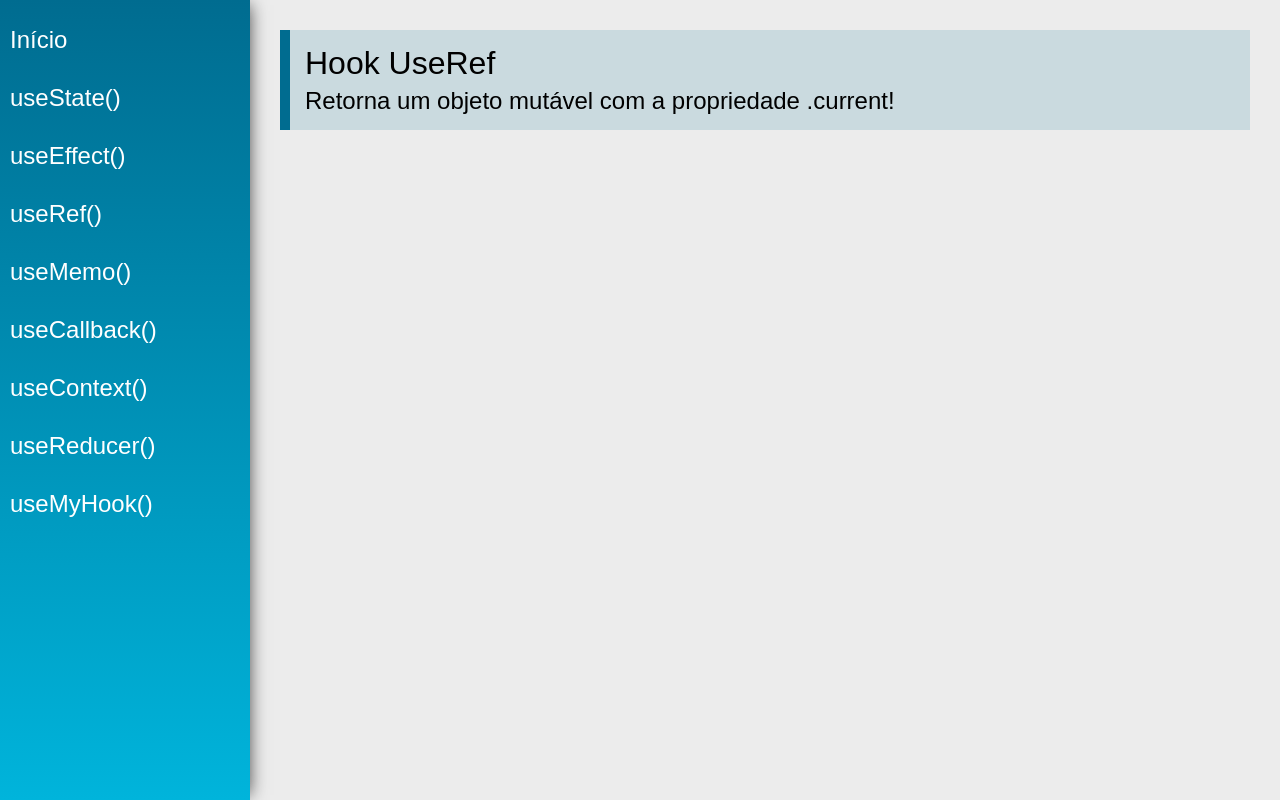
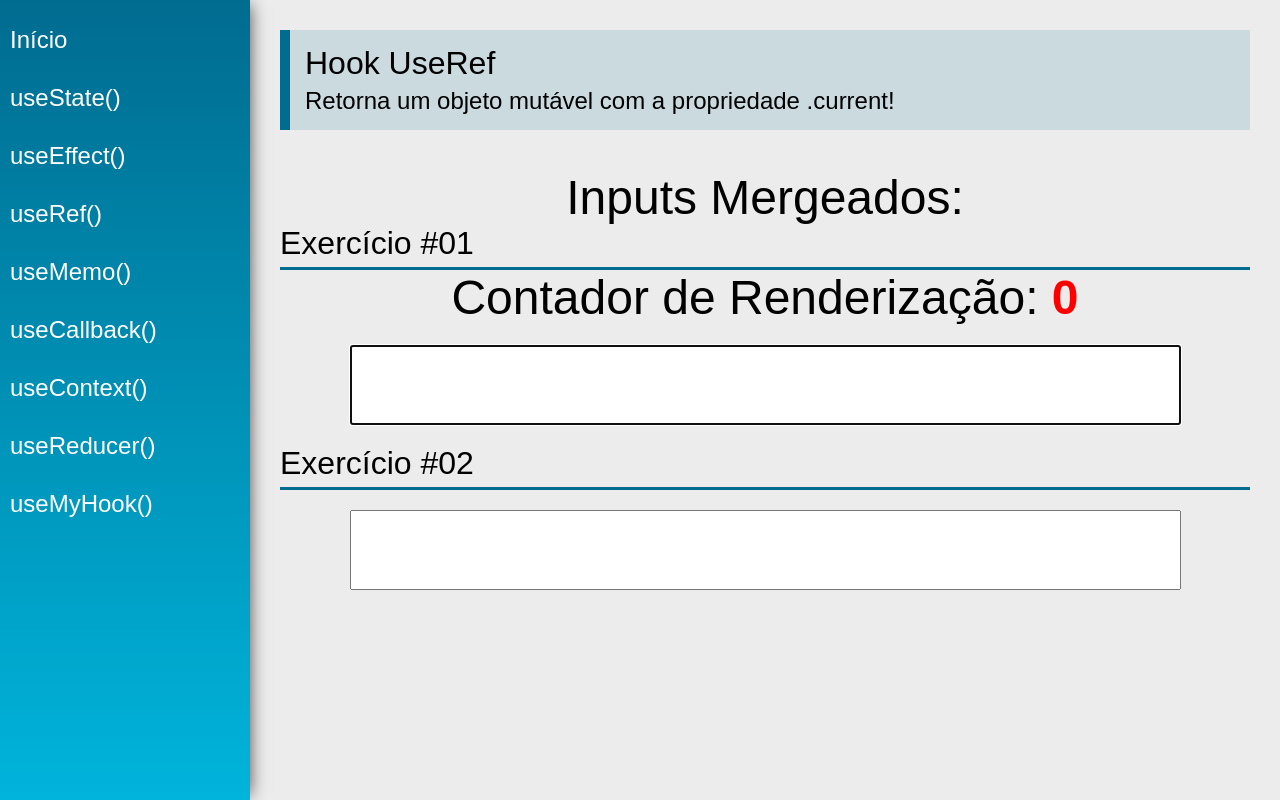
Before and after one commit to BrauUu/cource-react-hooks, a React (Vite) app: page /useRef in a window 1280 px wide. Built offline with nearby package versions, Linux system fonts and the light colour scheme.

Commit message:
useEffect and useRef

```diff
--- a/src/views/examples/UseEffect.jsx
+++ b/src/views/examples/UseEffect.jsx
@@ -1,13 +1,56 @@
-import React from 'react'
+import React, { useEffect, useState } from 'react'
 import PageTitle from '../../components/layout/PageTitle'
+import SectionTitle from '../../components/layout/SectionTitle';
+
+function calcFactorial(n) {
+
+    if (n < 0 || isNaN(n))
+        return -1
+    else if (n == 0)
+        return 1
+    else
+        return calcFactorial(n - 1) * n;
+}
 
 const UseEffect = (props) => {
+
+    const [value, setValue] = useState(0)
+    const [factorial, setFactorial] = useState()
+    const [evenOrOdd, setEvenOrOdd] = useState()
+
+    useEffect(() => {
+        setFactorial(calcFactorial(value))
+        setEvenOrOdd( () => value % 2 === 0 ? "Par" : "Ímpar")
+    }, [value])
+
     return (
         <div className="UseEffect">
             <PageTitle
                 title="Hook UseEffect"
                 subtitle="Permite executar efeitos colaterais em componentes funcionais!"
             />
+            <SectionTitle
+                title="Exercicío #01"
+            />
+            <div className='center'>
+                <span className='text'>Fatorial:</span>
+                <span className='text red'>{factorial < 0 ? 'Inválido' : factorial}</span>
+                <input
+                    type="number"
+                    className="input"
+                    value={value}
+                    onChange={
+                        event => setValue(event.target.value)
+                    }
+                />
+            </div>
+            <SectionTitle
+                title="Exercicío #02"
+            />
+            <div className="center">
+                <span className='text'>O valor {value} é:</span>
+                <span className='text red'>{evenOrOdd}</span>
+            </div>
         </div>
     )
 }
--- a/src/views/examples/UseRef.jsx
+++ b/src/views/examples/UseRef.jsx
@@ -1,13 +1,69 @@
-import React from 'react'
+import React, { useEffect, useRef, useState } from 'react'
 import PageTitle from '../../components/layout/PageTitle'
+import SectionTitle from '../../components/layout/SectionTitle'
 
 const UseRef = (props) => {
+
+    const [value, setValue] = useState("")
+    const [otherValue, setOtherValue] = useState("")
+    const [mergedValues, setMergedValues] = useState("")
+
+    const count = useRef(0)
+    const input = useRef()
+    const otherInput = useRef()
+
+    useEffect(() => {
+        count.current++;
+        otherInput.current.focus()
+    }, [value])
+
+    useEffect(() => {
+        count.current++;
+        input.current.focus()
+    }, [otherValue])
+
     return (
         <div className="UseRef">
             <PageTitle
                 title="Hook UseRef"
                 subtitle="Retorna um objeto mutável com a propriedade .current!"
             />
+            <div className="center">
+                <span className="text">Inputs Mergeados:<span className="text red">{mergedValues}</span></span>
+            </div>
+            <SectionTitle
+                title="Exercício #01"
+            />
+            <div className="center">
+                <span className="text">
+                    Contador de Renderização: <span className="text red">{count.current}</span>
+                </span>
+                <input
+                    type="text"
+                    className="input"
+                    value={value}
+                    onChange={event => {
+                        setValue(event.target.value)
+                        setMergedValues(mergedValues + event.target.value[event.target.value.length - 1])
+                    }}
+                    ref={input}
+                    />
+            </div>
+            <SectionTitle
+                title="Exercício #02"
+            />
+            <div className="center">
+                <input
+                    type="text"
+                    className="input"
+                    value={otherValue}
+                    onChange={event => {
+                        setOtherValue(event.target.value)
+                        setMergedValues(mergedValues + event.target.value[event.target.value.length - 1])
+                    }}
+                    ref={otherInput}
+                    />
+            </div>
         </div>
     )
 }
--- a/src/views/examples/UseState.jsx
+++ b/src/views/examples/UseState.jsx
@@ -5,7 +5,7 @@ import SectionTitle from '../../components/layout/SectionTitle'
 const UseState = (props) => {
 
     const [count, setCount ] = useState(0)
-    const [name, setName] = useState("ola")
+    const [name, setName] = useState("")
 
     return (
         <div className="UseState">
@@ -32,6 +32,7 @@ const UseState = (props) => {
                     </div>
                 </div>
             <SectionTitle title="Exercício #02"/>
+            <div className='center'>
                 <input
                     type="text"
                     className="input"
@@ -39,6 +40,7 @@ const UseState = (props) => {
                     onChange={ event => setName(event.target.value)}
                 />
             </div>
+        </div>
     )
 }
 
```
Lines whose indentation alone changed are shown as unchanged.
